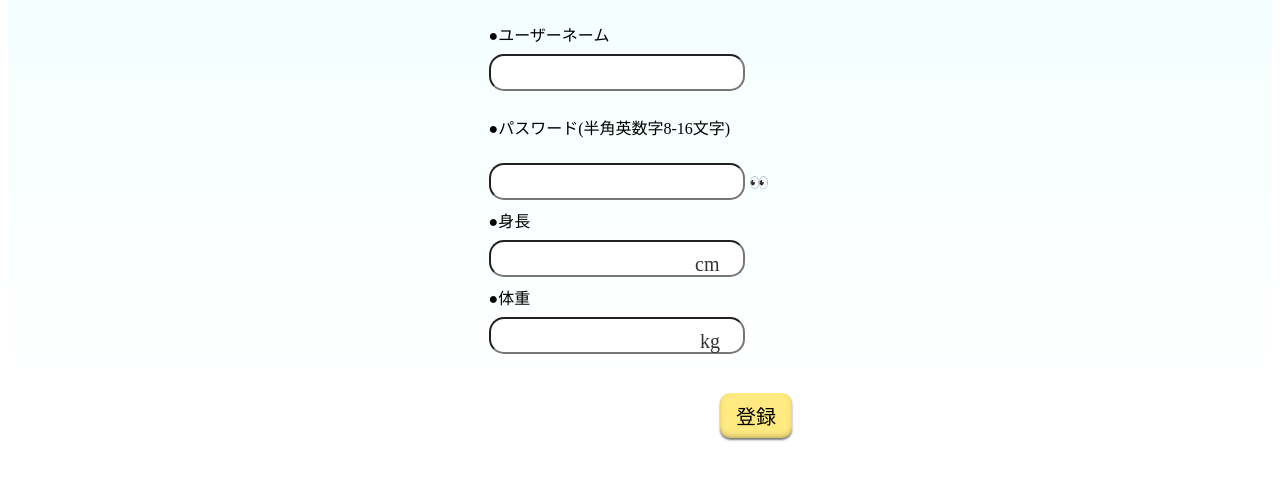
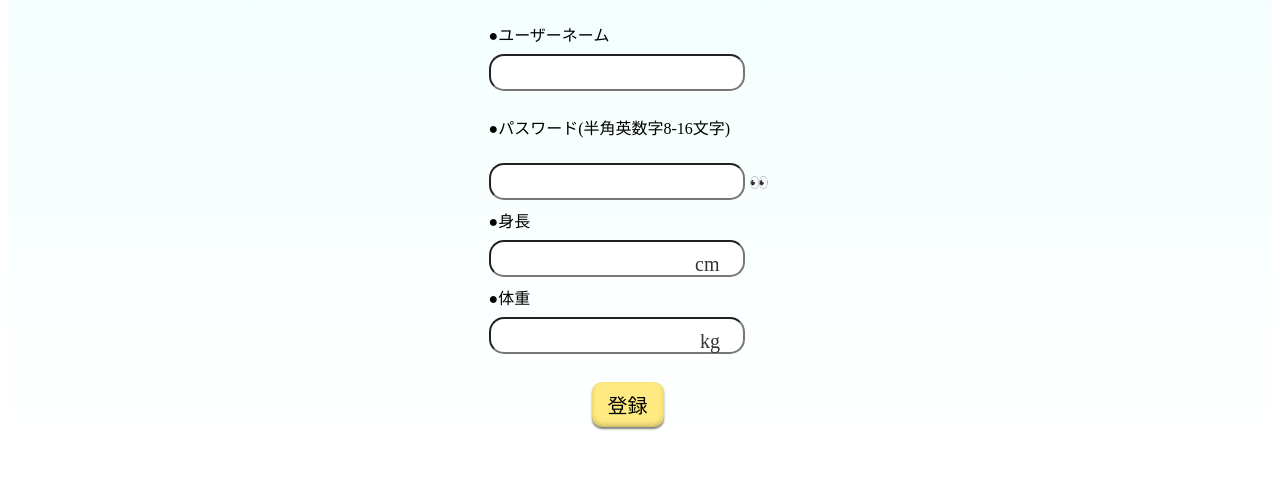
Before and after one commit to komeri90026290/karadanipi-su, a plain HTML site: page entry/new_entry.html in a window 1280 px wide. Shown: the part 120-600 px from the top of the page. Drawn offline with Linux system fonts and the light colour scheme.

Commit message:
登録ボタン位置真ん中移動

```diff
--- a/entry/styles/entry.css
+++ b/entry/styles/entry.css
@@ -47,25 +47,25 @@ nav#input select {
 
 
 #submit {
-    text-align: right; /*登録ボタンの場所を右端に*/
-    margin: 20px auto; /*外側の余白の大きさ*/
-    border-radius: 15px; /*枠の淵の丸みを指定*/
+    text-align: center; /* 中央揃え */
+    margin: 20px auto; /* 外側の余白 */
+    display: flex;
+    justify-content: center; /* 横方向の中央揃え */
+    align-items: center; /* 縦方向の中央揃え（必要なら追加） */
+    margin-right: 25px;
 }
 
 #submit input[type="submit"] {
-    z-index: 9999; /*何があっても一番前に表示*/
-    position: absolute;     /*無敵*/
-    top: 513px;        /*上からの位置指定*/
-    left: 720px;      /*左からの位置指定*/
-    font-size: 20px; /*文字の大きさ指定*/
-    padding: 8px 16px; /*内側の余白の大きさ*/
-    background-color: #ffea81; /*ボタンの色を指定*/
-    color: black; /*文字の色指定*/
-    cursor: pointer; /*マウスが上に行った際にクリックできますよ的な感じのやつにポインターが変わるお*/
-    border: none; /*枠削除*/
-    border-radius: 10px; /*枠の淵の丸みを指定*/
-    box-shadow: 0px 2px 2px 0px rgba(0,0,0,0.5), inset 0px -3px 6px -2px rgba(0,0,0,0.3); /* シャドウ追加 */
+    font-size: 20px;
+    padding: 8px 16px;
+    background-color: #ffea81;
+    color: black;
+    cursor: pointer;
+    border: none;
+    border-radius: 10px;
+    box-shadow: 0px 2px 2px 0px rgba(0,0,0,0.5), inset 0px -3px 6px -2px rgba(0,0,0,0.3);
 }
+
 
 /*体重小数点エラー部分*/
 .error {
--- a/login/styles/login.css
+++ b/login/styles/login.css
@@ -45,7 +45,7 @@ label, p {
 
 
 #submit {
-    text-align: right; /* ボタンを右に寄せる */
+    text-align: center; /* ボタンを右に寄せる */
     margin: 20px auto; /*外側の余白の大きさ*/
 }
 
```
